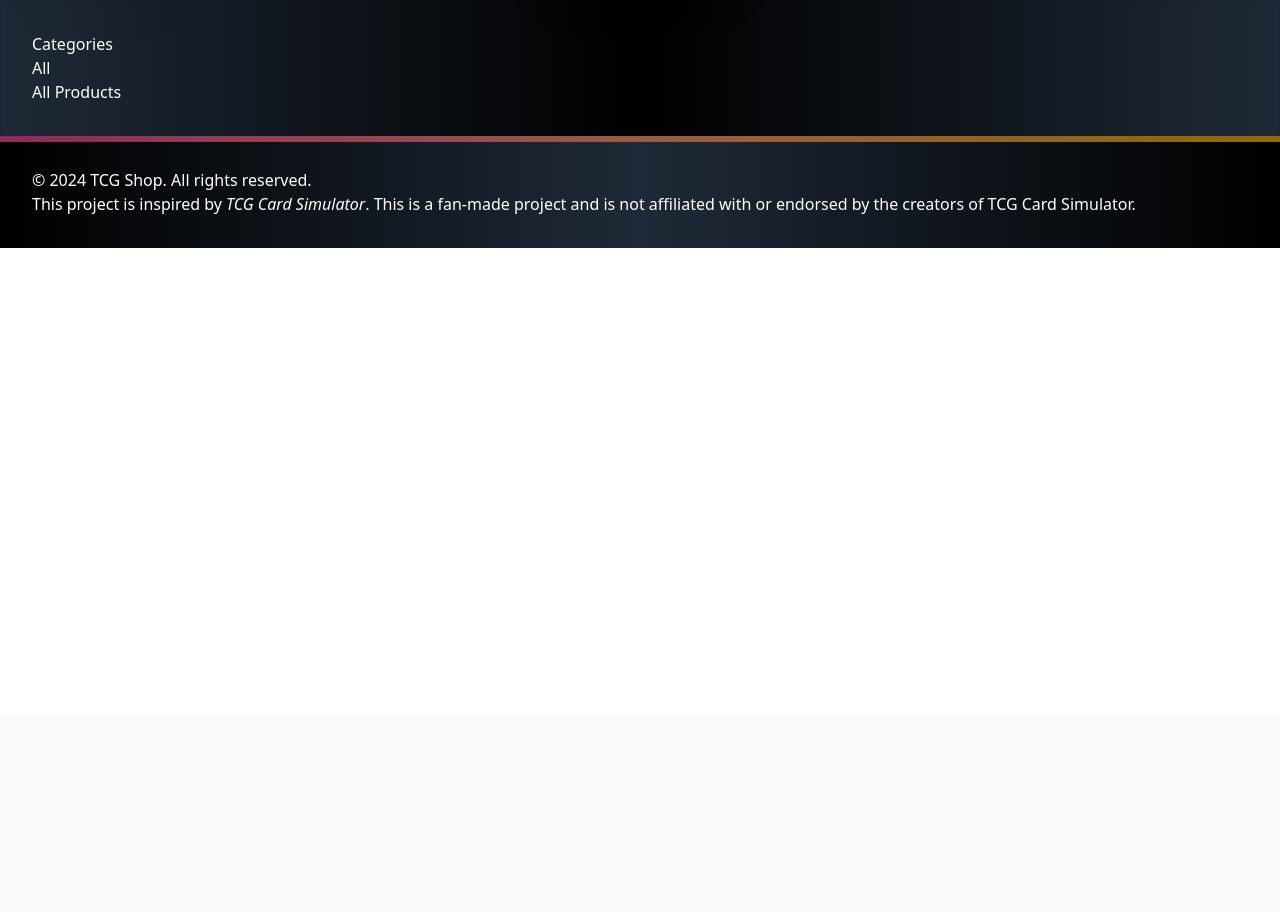
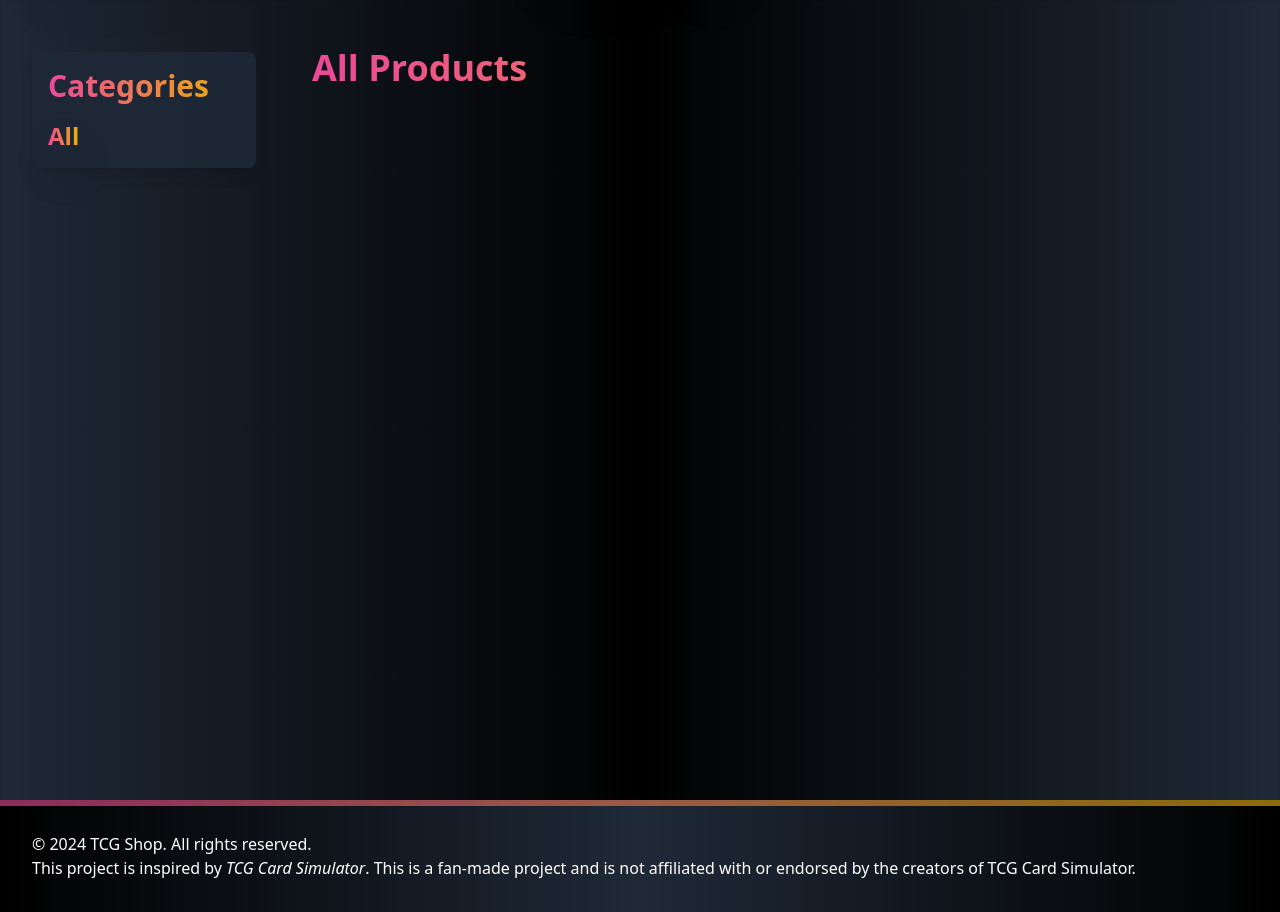
Before and after one commit to BaoQuangNguyen/tcg-shop, a Django app: page / in a window 1280 px wide. Shown: the part 84-996 px from the top of the page. Before the commit the page ends 332 px from the top, so only its background shows below. Run offline with Django 5.2, Linux system fonts and the light colour scheme; data that the repository does not hold is empty; parts of the project's set-up code (start-up, migrations or seed data) failed here and were passed over; some libraries are stand-ins or nearby versions.

Commit message:
fix(css): modified shop/product/list.html

```diff
--- a/tcg_shop/shop/templates/shop/base.html
+++ b/tcg_shop/shop/templates/shop/base.html
@@ -61,7 +61,7 @@
   </header>
 
   <!-- Main Content Section: Contains the main page content -->
-  <main id="content" class="bg-gradient-to-r from-gray-800 via-black to-gray-800 text-white p-8 shadow-inner">
+  <main id="content" class="bg-gradient-to-r from-gray-800 via-black to-gray-800 text-white p-8 shadow-inner min-h-screen">
     {% block content %}
     {% endblock %}
   </main>
--- a/tcg_shop/shop/templates/shop/product/list.html
+++ b/tcg_shop/shop/templates/shop/product/list.html
@@ -6,30 +6,43 @@
 {% endblock %}
 
 {% block content %}
-  <div id="sidebar">
-    <h3>Categories</h3>
-    <ul>
+  <div class="flex">
+    <!-- Sidebar Section: Categories list on the left side -->
+    <div id="sidebar" class="shrink-0 w-56 p-4 bg-gray-800 bg-opacity-90 text-white rounded-lg shadow-lg sticky top-4 h-fit mr-10 mt-5">
+      <h3 class="text-3xl font-bold text-transparent bg-clip-text bg-gradient-to-r from-pink-500 to-yellow-500 mb-4">
+        Categories
+      </h3>
+      <ul class="mt-4">
+        <!-- All Categories Link -->
         <li {% if not category %}class="selected"{% endif %}>
-        <a href="{% url 'shop:product_list' %}">All</a>
+          <a href="{% url 'shop:product_list' %}" class="text-2xl font-bold text-transparent bg-clip-text bg-gradient-to-r from-pink-500 to-yellow-500 drop-shadow-2xl transition-all duration-300 ease-in-out hover:text-white">All</a>
         </li>
+        <!-- Loop through Categories -->
         {% for c in categories %}
           <li {% if category.slug == c.slug %}class="selected"{% endif %}>
-          <a href="{{ c.get_absolute_url }}">{{ c.name }}</a>
+            <a href="{{ c.get_absolute_url }}" class="text-2xl font-bold text-transparent bg-clip-text bg-gradient-to-r from-yellow-500 to-pink-500 drop-shadow-2xl transition-all duration-300 ease-in-out hover:text-white">{{ c.name }}</a>
           </li>
         {% endfor %}
       </ul>
     </div>
-  <div id="main" class="product-list">
-    <h1>{% if category %}{{ category.name }}{% else %}All Products{% endif %}</h1>
+
+    <!-- Product List Section: Display products on the right side -->
+    <div id="main" class="w-full lg:w-3/4 p-4 h-full">
+      <h1 class="text-4xl font-bold text-transparent bg-clip-text bg-gradient-to-r from-pink-500 to-yellow-500 mb-6">
+        {% if category %}{{ category.name }}{% else %}All Products{% endif %}
+      </h1>
+      <div class="flex flex-wrap justify-start gap-6">
         {% for product in products %}
-      <div class="item">
-        <a href="{{ product.get_absolute_url }}">
-          <img src="{% if product.image %}{{ product.image.url }}{% else %}{% static 'img/no_image.png' %}{% endif %}">
+          <div class="item flex-shrink-0 w-64 border-2 border-pink-500 p-4 rounded-lg shadow-lg h-80" style="box-shadow: 0 0 15px rgba(236, 72, 153, 0.5);">
+            <a href="{{ product.get_absolute_url }}" class="block h-48 mb-4">
+              <img src="{% if product.image %}{{ product.image.url }}{% else %}{% static 'img/no_image.png' %}{% endif %}"
+                   class="w-full h-full object-cover rounded">
             </a>
-        <a href="{{ product.get_absolute_url }}">{{ product.name }}</a>
-        <br>
-        <span class="price">${{ product.price }}</span>
+            <a href="{{ product.get_absolute_url }}" class="block text-xl font-semibold hover:text-pink-500 truncate">{{ product.name }}</a>
+            <span class="block text-lg font-bold text-pink-500 mt-2">${{ product.price }}</span>
           </div>
         {% endfor %}
       </div>
+    </div>
+  </div>
 {% endblock %}
--- a/tcg_shop/theme/static/css/dist/styles.css
+++ b/tcg_shop/theme/static/css/dist/styles.css
@@ -795,8 +795,8 @@ select {
   position: relative;
 }
 
-.inset-0 {
-  inset: 0px;
+.sticky {
+  position: sticky;
 }
 
 .bottom-0 {
@@ -815,8 +815,12 @@ select {
   top: 0px;
 }
 
-.z-10 {
-  z-index: 10;
+.top-4 {
+  top: 1rem;
+}
+
+.top-8 {
+  top: 2rem;
 }
 
 .mx-auto {
@@ -824,33 +828,61 @@ select {
   margin-right: auto;
 }
 
-.my-8 {
-  margin-top: 2rem;
-  margin-bottom: 2rem;
+.mx-2 {
+  margin-left: 0.5rem;
+  margin-right: 0.5rem;
 }
 
-.mb-8 {
-  margin-bottom: 2rem;
+.mb-0 {
+  margin-bottom: 0px;
+}
+
+.mb-4 {
+  margin-bottom: 1rem;
 }
 
 .ml-0 {
   margin-left: 0px;
 }
 
-.mt-8 {
-  margin-top: 2rem;
+.mt-0 {
+  margin-top: 0px;
+}
+
+.mt-4 {
+  margin-top: 1rem;
+}
+
+.mt-2 {
+  margin-top: 0.5rem;
+}
+
+.mr-5 {
+  margin-right: 1.25rem;
+}
+
+.mr-8 {
+  margin-right: 2rem;
+}
+
+.mr-10 {
+  margin-right: 2.5rem;
+}
+
+.mt-10 {
+  margin-top: 2.5rem;
 }
 
 .mt-6 {
   margin-top: 1.5rem;
 }
 
-.mb-0 {
-  margin-bottom: 0px;
+.mt-5 {
+  margin-top: 1.25rem;
 }
 
-.mt-0 {
-  margin-top: 0px;
+.mb-6 {
+  margin-bottom: 1.5rem;
 }
 
 .block {
@@ -865,31 +897,84 @@ select {
   display: table;
 }
 
-.h-1 {
-  height: 0.25rem;
+.grid {
+  display: grid;
+}
+
+.h-1\.5 {
+  height: 0.375rem;
+}
+
+.h-48 {
+  height: 12rem;
+}
+
+.h-80 {
+  height: 20rem;
+}
+
+.h-fit {
+  height: -moz-fit-content;
+  height: fit-content;
+}
+
+.h-full {
+  height: 100%;
 }
 
 .h-screen {
   height: 100vh;
 }
 
-.h-3 {
-  height: 0.75rem;
+.h-64 {
+  height: 16rem;
 }
 
-.h-2 {
-  height: 0.5rem;
+.min-h-screen {
+  min-height: 100vh;
 }
 
-.h-1\.5 {
-  height: 0.375rem;
+.w-64 {
+  width: 16rem;
 }
 
 .w-full {
   width: 100%;
 }
 
+.w-96 {
+  width: 24rem;
+}
+
+.w-48 {
+  width: 12rem;
+}
+
+.w-56 {
+  width: 14rem;
+}
+
+.w-52 {
+  width: 13rem;
+}
+
+.min-w-64 {
+  min-width: 16rem;
+}
+
+.min-w-56 {
+  min-width: 14rem;
+}
+
+.flex-none {
+  flex: none;
+}
+
 .flex-shrink-0 {
+  flex-shrink: 0;
+}
+
+.shrink-0 {
   flex-shrink: 0;
 }
 
@@ -902,18 +987,20 @@ select {
   transform: translate(var(--tw-translate-x), var(--tw-translate-y)) rotate(var(--tw-rotate)) skewX(var(--tw-skew-x)) skewY(var(--tw-skew-y)) scaleX(var(--tw-scale-x)) scaleY(var(--tw-scale-y));
 }
 
-@keyframes pulse {
-  50% {
-    opacity: .5;
-  }
+.grid-cols-1 {
+  grid-template-columns: repeat(1, minmax(0, 1fr));
 }
 
-.animate-pulse {
-  animation: pulse 2s cubic-bezier(0.4, 0, 0.6, 1) infinite;
+.flex-wrap {
+  flex-wrap: wrap;
 }
 
 .items-center {
   align-items: center;
+}
+
+.justify-start {
+  justify-content: flex-start;
 }
 
 .justify-center {
@@ -924,10 +1011,21 @@ select {
   justify-content: space-between;
 }
 
-.space-x-6 > :not([hidden]) ~ :not([hidden]) {
-  --tw-space-x-reverse: 0;
-  margin-right: calc(1.5rem * var(--tw-space-x-reverse));
-  margin-left: calc(1.5rem * calc(1 - var(--tw-space-x-reverse)));
+.gap-6 {
+  gap: 1.5rem;
+}
+
+.gap-10 {
+  gap: 2.5rem;
+}
+
+.gap-20 {
+  gap: 5rem;
+}
+
+.gap-x-10 {
+  -moz-column-gap: 2.5rem;
+       column-gap: 2.5rem;
 }
 
 .space-x-4 > :not([hidden]) ~ :not([hidden]) {
@@ -1051,70 +1119,34 @@ select {
   --tw-gradient-stops: var(--tw-gradient-from), #1f2937 var(--tw-gradient-via-position), var(--tw-gradient-to);
 }
 
-.via-gray-700 {
-  --tw-gradient-to: rgb(55 65 81 / 0)  var(--tw-gradient-to-position);
-  --tw-gradient-stops: var(--tw-gradient-from), #374151 var(--tw-gradient-via-position), var(--tw-gradient-to);
+.to-black {
+  --tw-gradient-to: #000 var(--tw-gradient-to-position);
 }
 
-.via-blue-800 {
-  --tw-gradient-to: rgb(30 64 175 / 0)  var(--tw-gradient-to-position);
-  --tw-gradient-stops: var(--tw-gradient-from), #1e40af var(--tw-gradient-via-position), var(--tw-gradient-to);
+.to-gray-800 {
+  --tw-gradient-to: #1f2937 var(--tw-gradient-to-position);
 }
 
-.via-gray-900 {
-  --tw-gradient-to: rgb(17 24 39 / 0)  var(--tw-gradient-to-position);
-  --tw-gradient-stops: var(--tw-gradient-from), #111827 var(--tw-gradient-via-position), var(--tw-gradient-to);
-}
-
-.via-purple-900 {
-  --tw-gradient-to: rgb(88 28 135 / 0)  var(--tw-gradient-to-position);
-  --tw-gradient-stops: var(--tw-gradient-from), #581c87 var(--tw-gradient-via-position), var(--tw-gradient-to);
-}
-
-.via-black {
-  --tw-gradient-to: rgb(0 0 0 / 0)  var(--tw-gradient-to-position);
-  --tw-gradient-stops: var(--tw-gradient-from), #000 var(--tw-gradient-via-position), var(--tw-gradient-to);
-}
-
-.to-black {
-  --tw-gradient-to: #000 var(--tw-gradient-to-position);
+.to-pink-500 {
+  --tw-gradient-to: #ec4899 var(--tw-gradient-to-position);
 }
 
 .to-yellow-500 {
   --tw-gradient-to: #eab308 var(--tw-gradient-to-position);
 }
 
-.to-gray-800 {
-  --tw-gradient-to: #1f2937 var(--tw-gradient-to-position);
-}
-
-.to-indigo-900 {
-  --tw-gradient-to: #312e81 var(--tw-gradient-to-position);
-}
-
-.to-gray-700 {
-  --tw-gradient-to: #374151 var(--tw-gradient-to-position);
-}
-
-.to-gray-900 {
-  --tw-gradient-to: #111827 var(--tw-gradient-to-position);
-}
-
-.to-blue-900 {
-  --tw-gradient-to: #1e3a8a var(--tw-gradient-to-position);
-}
-
-.to-purple-800 {
-  --tw-gradient-to: #6b21a8 var(--tw-gradient-to-position);
-}
-
-.to-purple-500 {
-  --tw-gradient-to: #a855f7 var(--tw-gradient-to-position);
-}
-
 .bg-clip-text {
   -webkit-background-clip: text;
           background-clip: text;
+}
+
+.object-cover {
+  -o-object-fit: cover;
+     object-fit: cover;
+}
+
+.p-4 {
+  padding: 1rem;
 }
 
 .p-8 {
@@ -1179,9 +1191,9 @@ select {
   line-height: 2rem;
 }
 
-.text-4xl {
-  font-size: 2.25rem;
-  line-height: 2.5rem;
+.text-3xl {
+  font-size: 1.875rem;
+  line-height: 2.25rem;
 }
 
 .text-5xl {
@@ -1199,9 +1211,9 @@ select {
   line-height: 1.75rem;
 }
 
-.text-3xl {
-  font-size: 1.875rem;
-  line-height: 2.25rem;
+.text-4xl {
+  font-size: 2.25rem;
+  line-height: 2.5rem;
 }
 
 .font-bold {
@@ -1304,7 +1306,46 @@ select {
   animation: bounce 1s infinite;
 }
 
+.hover\:text-pink-500:hover {
+  --tw-text-opacity: 1;
+  color: rgb(236 72 153 / var(--tw-text-opacity, 1));
+}
+
 .hover\:text-white:hover {
   --tw-text-opacity: 1;
   color: rgb(255 255 255 / var(--tw-text-opacity, 1));
 }
+
+@media (min-width: 640px) {
+  .sm\:grid-cols-2 {
+    grid-template-columns: repeat(2, minmax(0, 1fr));
+  }
+}
+
+@media (min-width: 768px) {
+  .md\:grid-cols-3 {
+    grid-template-columns: repeat(3, minmax(0, 1fr));
+  }
+}
+
+@media (min-width: 1024px) {
+  .lg\:w-3\/4 {
+    width: 75%;
+  }
+
+  .lg\:grid-cols-4 {
+    grid-template-columns: repeat(4, minmax(0, 1fr));
+  }
+}
+
+@media (min-width: 1280px) {
+  .xl\:grid-cols-5 {
+    grid-template-columns: repeat(5, minmax(0, 1fr));
+  }
+}
+
+@media (min-width: 1536px) {
+  .\32xl\:grid-cols-6 {
+    grid-template-columns: repeat(6, minmax(0, 1fr));
+  }
+}
```
Also changed, not shown: other parts of tcg_shop/theme/static/css/dist/styles.css (+49 -109 lines). Lines whose indentation alone changed are shown as unchanged.
